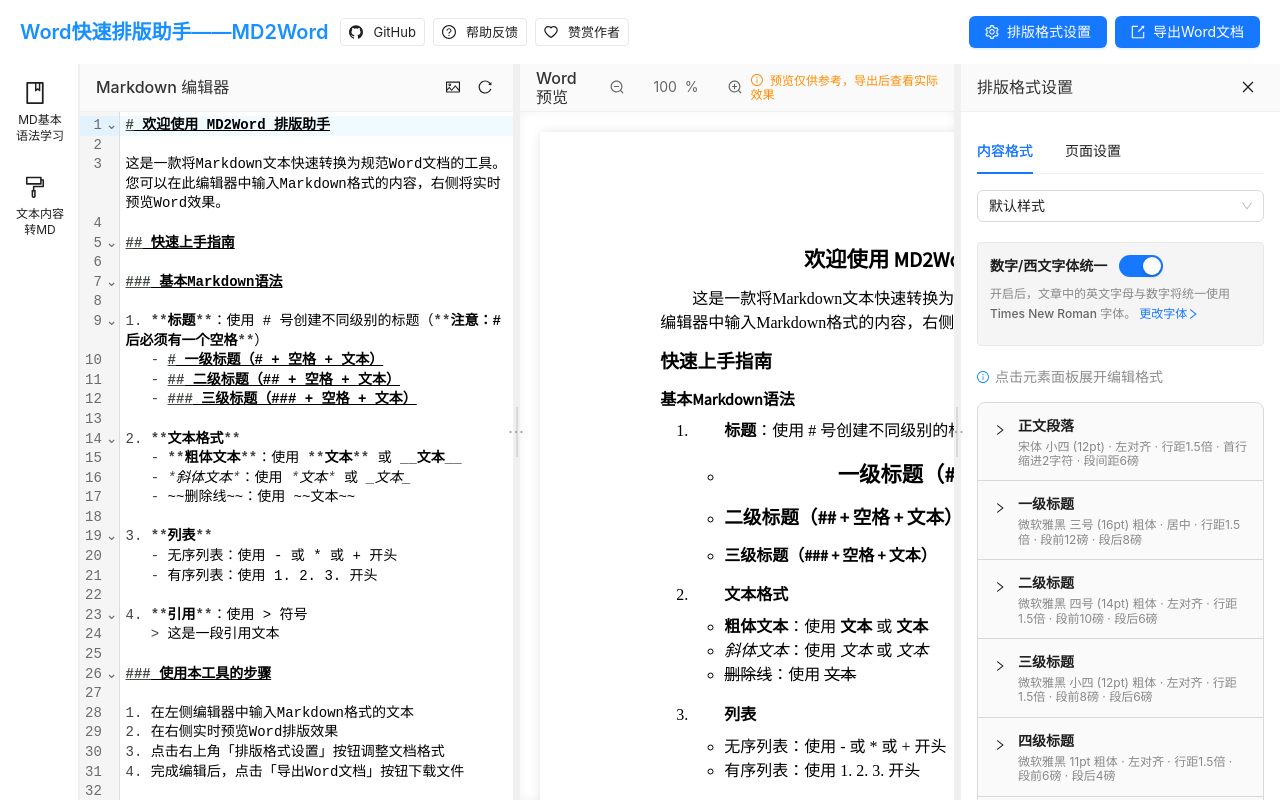
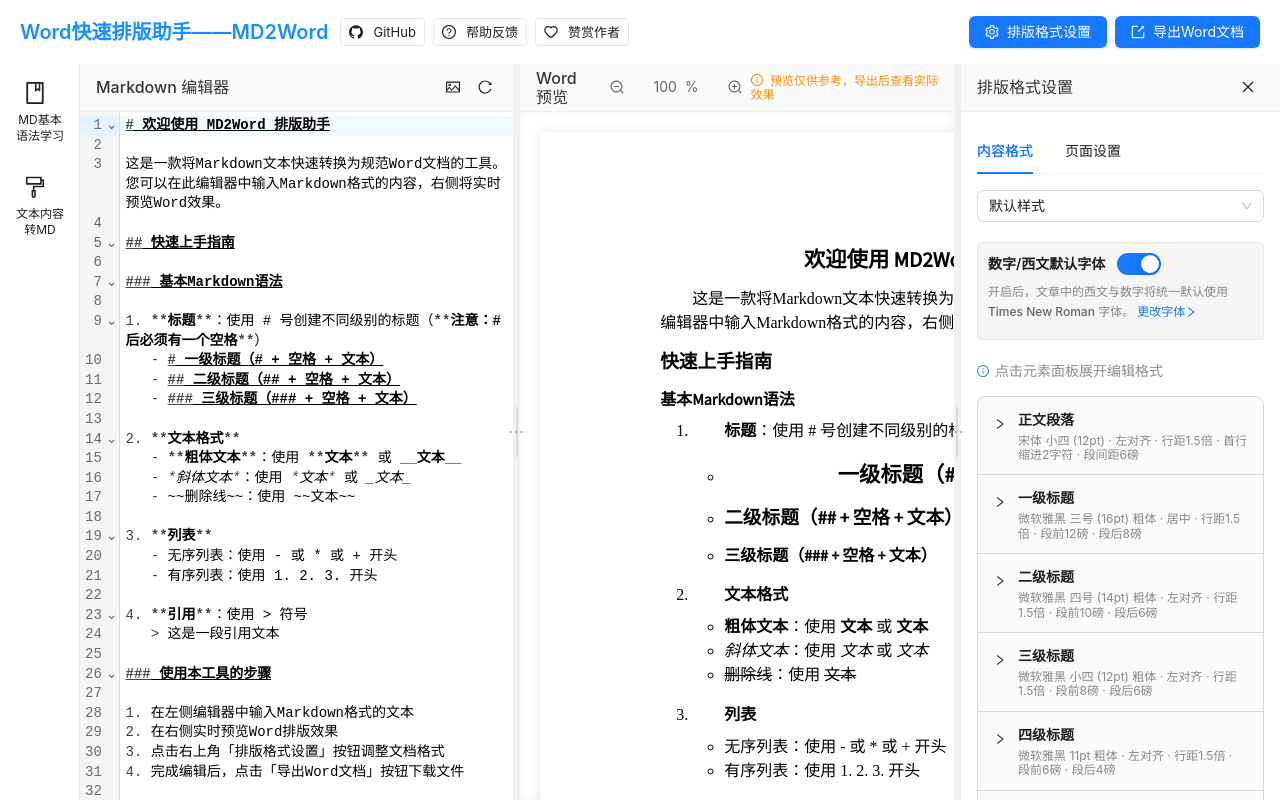
Before and after one commit to chenningling/MD2Word, a React (Create React App) app: page / in a window 1280 px wide. Built offline with nearby package versions, Linux system fonts and the light colour scheme; a web font is replaced by a local one.

Commit message:
西文模块优化

```diff
--- a/src/components/FormatSettings/FormatSettings.js
+++ b/src/components/FormatSettings/FormatSettings.js
@@ -752,13 +752,13 @@ const FormatSettings = ({ visible, toggleSettings }) => {
             {/* 西文/数字默认字体设置 */}
             <div style={{
               marginBottom: '16px',
-              padding: '12px',
+              padding: '10px',
               background: '#f5f5f5',
               border: '1px solid #e8e8e8',
               borderRadius: '4px'
             }}>
               <div style={{ display: 'flex', alignItems: 'center', gap: 12, marginBottom: 8 }}>
-                <Text strong>数字/西文字体统一</Text>
+                <Text strong>数字/西文默认字体</Text>
                 <Switch
                   checked={formatSettings.latin?.enabled ?? true}
                   onChange={(checked) => {
@@ -770,8 +770,8 @@ const FormatSettings = ({ visible, toggleSettings }) => {
                   }}
                 />
               </div>
-              <div style={{ fontSize: 12, color: '#888', marginBottom: 8 }}>
-                开启后，文章中的英文字母与数字将统一使用 <span style={{ fontWeight: 500, color: '#666' }}>{formatSettings.latin?.fontFamily ?? 'Times New Roman'}</span> 字体。
+              <div style={{ fontSize: 12, color: '#888', marginBottom: 6 }}>
+                开启后，文章中的西文与数字将统一默认使用 <span style={{ fontWeight: 500, color: '#666' }}>{formatSettings.latin?.fontFamily ?? 'Times New Roman'}</span> 字体。
                 <Button
                   type="link"
                   size="small"
@@ -797,7 +797,7 @@ const FormatSettings = ({ visible, toggleSettings }) => {
                   background: 'rgba(255, 255, 255, 0.8)',
                   borderRadius: '4px',
                   border: '1px solid #e8e8e8',
-                  marginBottom: 8
+                  marginBottom: 6
                 }}>
                   <div style={{ width: 80, color: 'rgba(0,0,0,0.65)', fontSize: 12 }}>西文字体</div>
                   <Select
```
